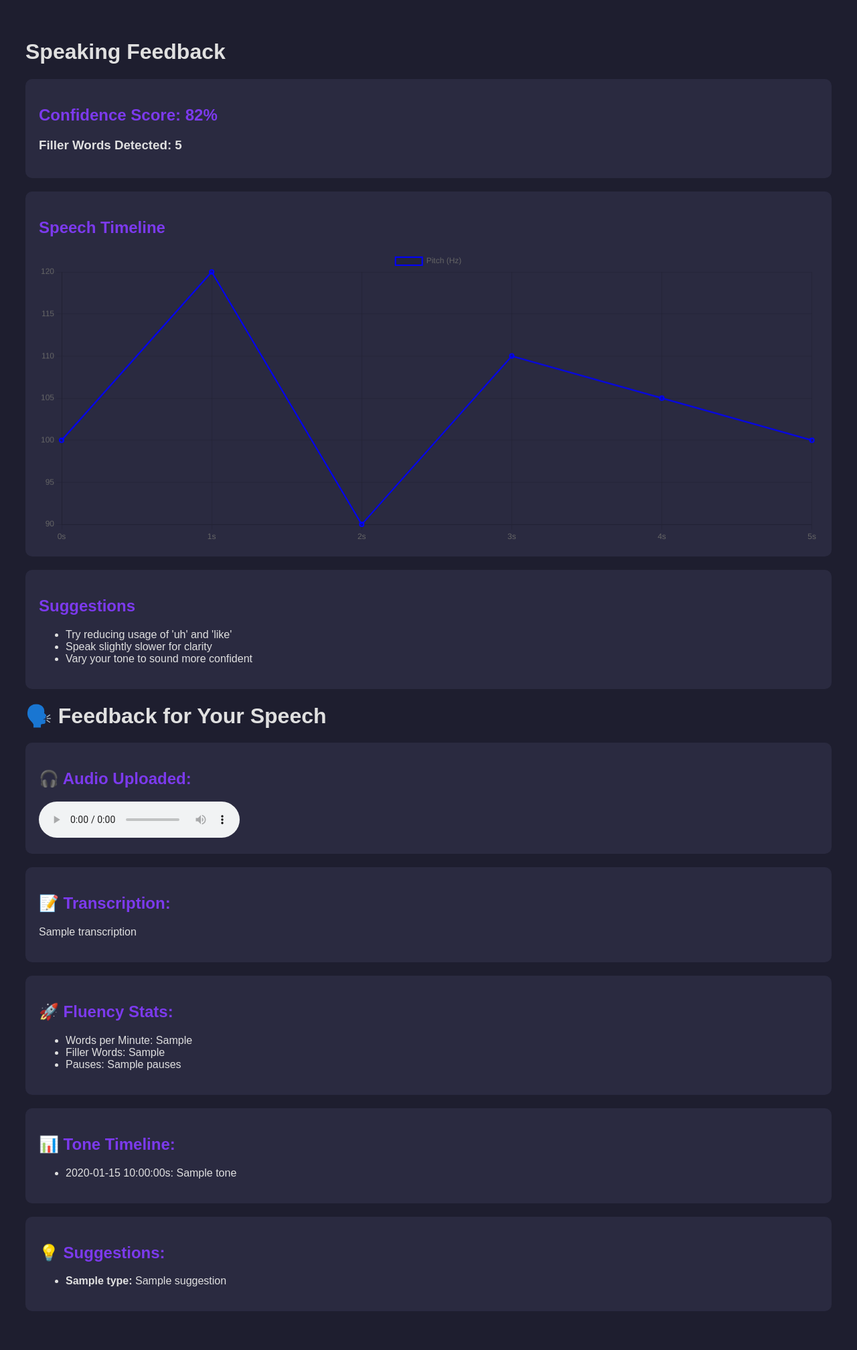
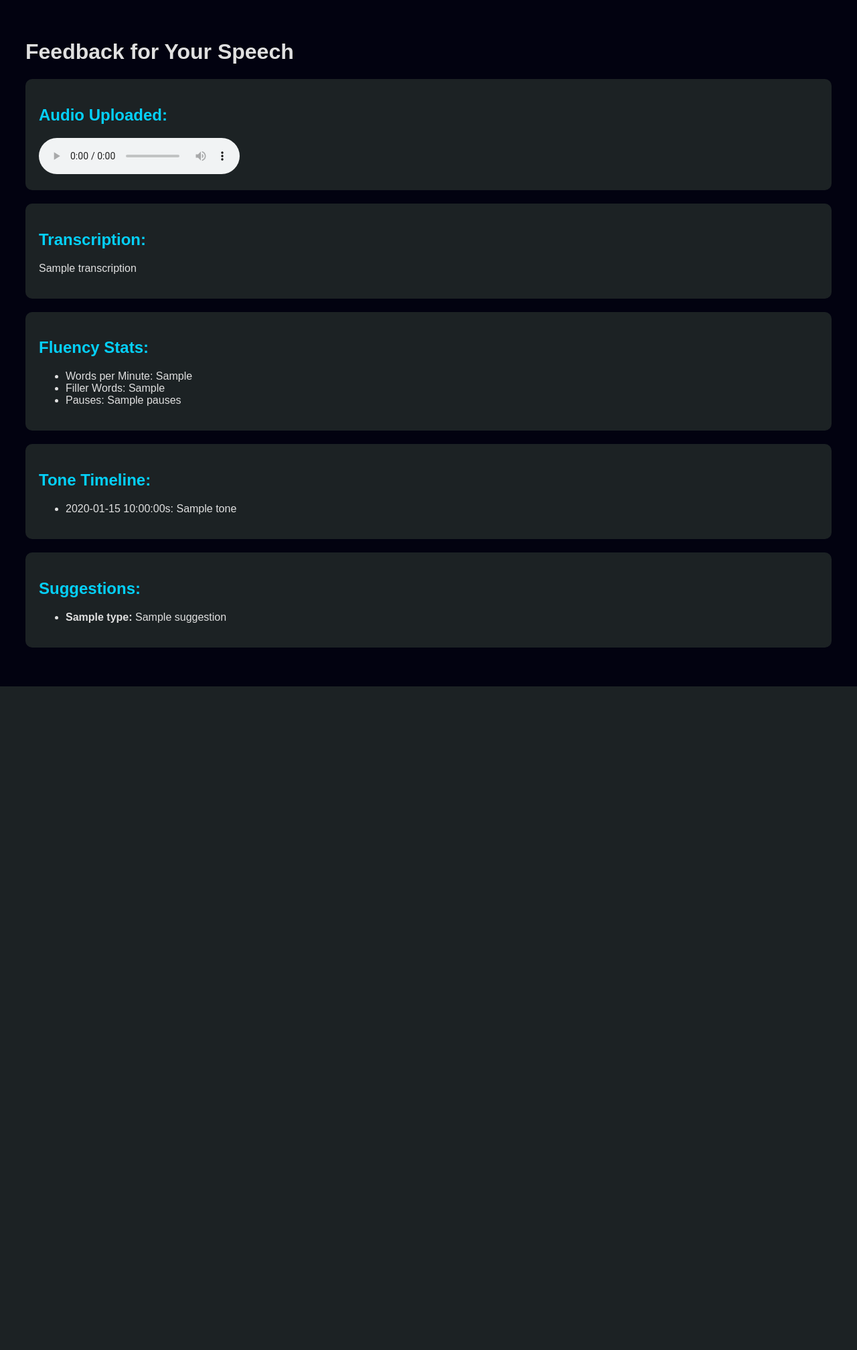
Before and after one commit to VaniaAbbas01/University-of-London-Final-Project, a Flask app: template templates/feedback.html in a window 1280 px wide. Shown: the whole page at 67% size. After the commit the page ends 1025 px from the top, so only its background shows below. Run offline with Flask 3, Linux system fonts and the light colour scheme; the template is opened without the code that fills it: most values are stand-ins (such as "Sample title", 1, 10 or a date in 2020).

Commit message:
changed styling

```diff
--- a/templates/feedback.html
+++ b/templates/feedback.html
@@ -1,79 +1,3 @@
-<!DOCTYPE html>
-<html>
-  <head>
-    <title>Speaking Feedback Dashboard</title>
-    <script src="https://cdn.jsdelivr.net/npm/chart.js"></script>
-    <style>
-      body {
-        font-family: sans-serif;
-        padding: 20px;
-      }
-      .section {
-        margin-bottom: 30px;
-      }
-    </style>
-  </head>
-  <body>
-    <h1>Speaking Feedback</h1>
-
-    <div class="section">
-      <h2>Confidence Score: <span id="confidenceScore">--%</span></h2>
-      <h3>Filler Words Detected: <span id="fillerCount">--</span></h3>
-    </div>
-
-    <div class="section">
-      <h2>Speech Timeline</h2>
-      <canvas id="speechChart" width="400" height="150"></canvas>
-    </div>
-
-    <div class="section">
-      <h2>Suggestions</h2>
-      <ul id="suggestionsList">
-        <!-- Suggestions inserted here -->
-      </ul>
-    </div>
-
-    <script>
-      // Sample Data
-      document.getElementById("confidenceScore").innerText = "82%";
-      document.getElementById("fillerCount").innerText = "5";
-
-      const suggestions = [
-        "Try reducing usage of 'uh' and 'like'",
-        "Speak slightly slower for clarity",
-        "Vary your tone to sound more confident",
-      ];
-      const list = document.getElementById("suggestionsList");
-      suggestions.forEach((s) => {
-        const li = document.createElement("li");
-        li.textContent = s;
-        list.appendChild(li);
-      });
-
-      // Chart.js for pitch or volume over time
-      const ctx = document.getElementById("speechChart").getContext("2d");
-      new Chart(ctx, {
-        type: "line",
-        data: {
-          labels: ["0s", "1s", "2s", "3s", "4s", "5s"],
-          datasets: [
-            {
-              label: "Pitch (Hz)",
-              data: [100, 120, 90, 110, 105, 100],
-              borderColor: "blue",
-              borderWidth: 2,
-            },
-          ],
-        },
-        options: {
-          scales: {
-            y: { beginAtZero: false },
-          },
-        },
-      });
-    </script>
-  </body>
-</html>
 <!DOCTYPE html>
 <html lang="en">
   <head>
@@ -81,27 +5,27 @@
     <title>Feedback – SpeakEasy</title>
     <style>
       body {
-        background-color: #1e1e2f;
+        background-color: #020210;
         color: #e0e0e0;
         font-family: Arial, sans-serif;
         padding: 30px;
       }
       .section {
-        background-color: #2a2a40;
+        background-color: rgb(28, 34, 36, 50);
         margin-bottom: 20px;
         padding: 20px;
         border-radius: 10px;
       }
       h2 {
-        color: #7c3aed;
+        color: #05d0f9;
       }
     </style>
   </head>
   <body>
-    <h1>🗣️ Feedback for Your Speech</h1>
+    <h1>Feedback for Your Speech</h1>
 
     <div class="section">
-      <h2>🎧 Audio Uploaded:</h2>
+      <h2>Audio Uploaded:</h2>
       <audio
         controls
         src="{{ url_for('uploaded_file', filename=filename) }}"
@@ -109,12 +33,12 @@
     </div>
 
     <div class="section">
-      <h2>📝 Transcription:</h2>
+      <h2>Transcription:</h2>
       <p>{{ feedback.transcription }}</p>
     </div>
 
     <div class="section">
-      <h2>🚀 Fluency Stats:</h2>
+      <h2>Fluency Stats:</h2>
       <ul>
         <li>Words per Minute: {{ feedback.fluency.words_per_minute }}</li>
         <li>Filler Words: {{ feedback.fluency.filler_words }}</li>
@@ -123,7 +47,7 @@
     </div>
 
     <div class="section">
-      <h2>📊 Tone Timeline:</h2>
+      <h2>Tone Timeline:</h2>
       <ul>
         {% for tone in feedback.tone %}
         <li>{{ tone.time }}s: {{ tone.tone }}</li>
@@ -132,7 +56,7 @@
     </div>
 
     <div class="section">
-      <h2>💡 Suggestions:</h2>
+      <h2>Suggestions:</h2>
       <ul>
         {% for tip in feedback.feedback %}
         <li><strong>{{ tip.type }}:</strong> {{ tip.suggestion }}</li>
```
